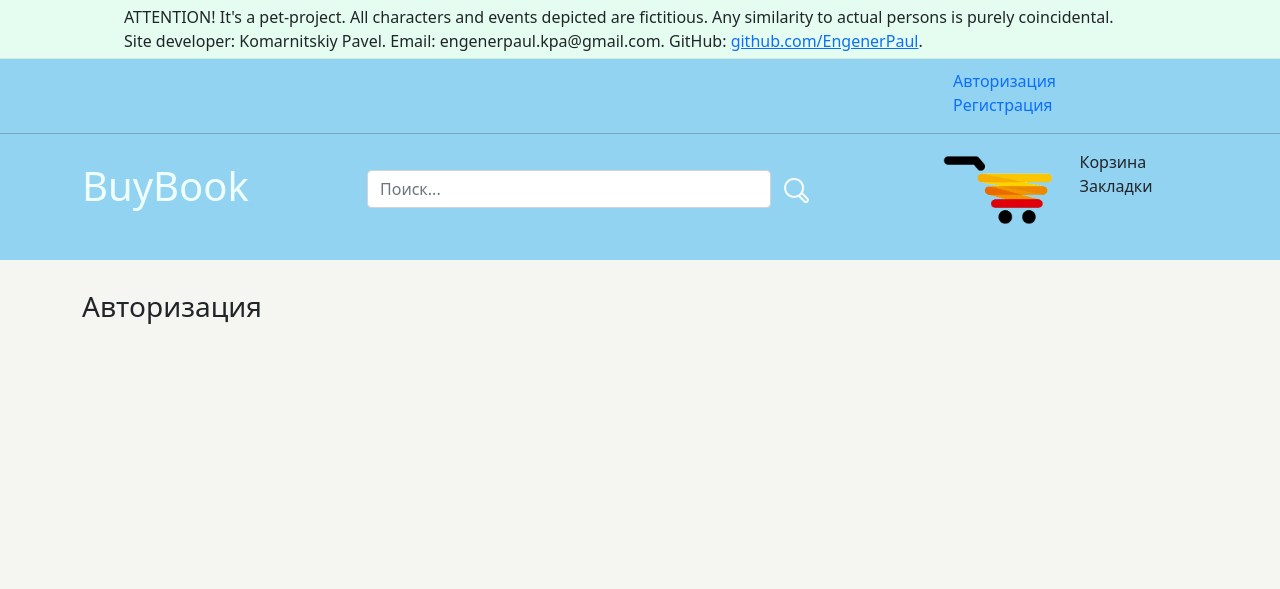
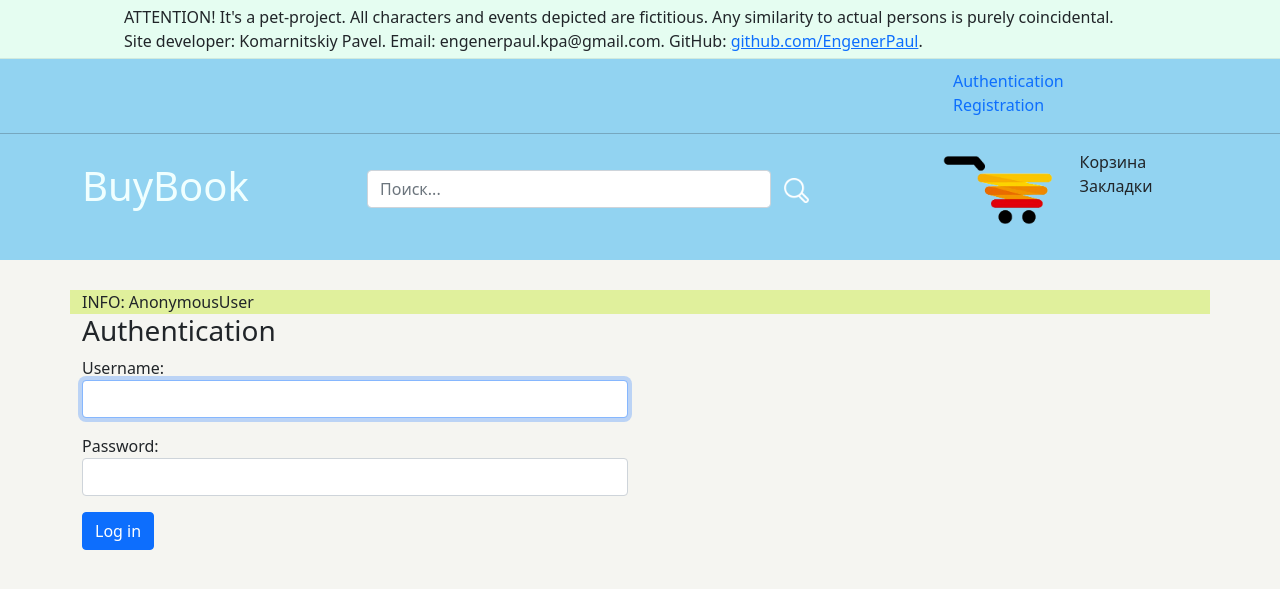
Before and after one commit to EngenerPaul/BuyBook, a Django app: page /login in a window 1280 px wide. Shown: the top 589 px of the page. Run offline with Django 3.2, Linux system fonts and the light colour scheme.

Commit message:
Create registration

```diff
--- a/buybook/forms.py
+++ b/buybook/forms.py
@@ -10,8 +10,52 @@ class AuthUserForm(AuthenticationForm, forms.ModelForm):
         model = User
         fields = ('username', 'password')
 
+        # doesn't work!
+        # labels = {
+        #     'username': 'Name',
+        #     'password': 'Password',
+        # }
+        # widgets = {
+        #     'username':forms.TextInput(attrs={
+        #         'class': 'form-control',
+        #         'placeholder': 'Please enter your name'
+        #     }),
+        #     'password':forms.TextInput(attrs={
+        #         'class': 'form-control',
+        #         'placeholder': 'Please enter your password'
+        #     })
+        # }
+
+    def __init__(self, *args, **kwargs):
+        super().__init__(*args, **kwargs)
+        for field in self.fields:
+            self.fields[field].widget.attrs['class'] = 'form-control'
+
 # Registration
 class RegisterUserForm(forms.ModelForm):
     class Meta:
         model = User
         fields = ('username', 'password')
+        labels = {
+            'username': 'Name',
+            'password': 'Password',
+        }
+        widgets = {
+            'username':forms.TextInput(attrs={
+                'class': 'form-control',
+                'placeholder': 'Please enter your name'
+            }),
+            'password':forms.TextInput(attrs={
+                'class': 'form-control',
+                'placeholder': 'Please enter your password'
+            })
+        }
+
+    # needed for saving password
+    # .\venv\Lib\site-packages\django\contrib\auth\forms.py - class UserCreationForm
+    def save(self, commit=True):
+        user = super().save(commit=False)
+        user.set_password(self.cleaned_data["password"])
+        if commit:
+            user.save()
+        return user
--- a/buybook/templates/buybook/index.html
+++ b/buybook/templates/buybook/index.html
@@ -6,7 +6,7 @@
     <div class="row">
 
         <div class="col-2" style="min-width: 200px;">
-            <h4 style="text-align: center;">Жанры</h4>
+            <h4 style="text-align: center;">Genres</h4>
             <hr>
             <div style="margin-left: 10px;">
                 {% for genre in genres %}
@@ -32,7 +32,7 @@
                             <div class="col-6" style="padding: 0 5px; min-width: 125px; display: flex; align-items: center;">
                                 <button type='submit' class='btn btn-primary btn-block' style="padding: 6px 12px 6px 6px; width: 100%; ">
                                     <img src="static/img/minibasket.png" alt="minibasket" height="20">
-                                    Купить
+                                    Buy
 
                                 </button>
                             </div>
--- a/buybook/templates/buybook/login.html
+++ b/buybook/templates/buybook/login.html
@@ -3,8 +3,16 @@
 {% block content %}
 
 <div class="container">
-    <h3>Авторизация</h3>
-
+    <h3>Authentication</h3>
+    <div class="row">
+        <div class="col-6">
+            <form method="post">
+                {% csrf_token %}
+                {{ form.as_p }}
+                <button type='submit' class='btn btn-primary btn-block'>Log in</button>
+            </form>
+        </div>
+    </div>
 </div>
 
 {% endblock content %}
--- a/buybook/urls.py
+++ b/buybook/urls.py
@@ -1,10 +1,13 @@
+from unicodedata import name
 from django.contrib import admin
 from django.urls import path, include
 
-from .views import Home, CustomLoginView, CustomRegistration
+from .views import Home, CustomLoginView, CustomRegistration, CustomLogOut
 
 urlpatterns = [
     path('', Home.as_view(), name='home'),
-    path('login', CustomLoginView.as_view(), name='login'),
-    path('registration', CustomRegistration.as_view(), name='registration')
+    path('login', CustomLoginView.as_view(), name='login_page'),
+    path('registration', CustomRegistration.as_view(), name='registration_page'),
+    path('logout', CustomLogOut.as_view(), name='logout_page'),
+
 ]
--- a/buybook/views.py
+++ b/buybook/views.py
@@ -2,8 +2,9 @@ from django.http import HttpResponse
 from django.shortcuts import render
 from django.urls import reverse_lazy
 from django.views.generic import ListView, CreateView
-from django.contrib.auth.views import LoginView
+from django.contrib.auth.views import LoginView, LogoutView
 from django.contrib.auth.models import User
+from django.contrib.auth import authenticate, login
 
 from .models import Book, Author, Genre
 from .forms import AuthUserForm, RegisterUserForm
@@ -29,12 +30,30 @@ class Home(ListView):
 # Authentication
 class CustomLoginView(LoginView):
     template_name = "buybook/login.html"
-    from_class = AuthUserForm
+    form_class = AuthUserForm
     success_url = reverse_lazy('home')
+
+    # success_url does't work
+    def get_success_url(self):
+        return self.success_url
 
 # Registration
 class CustomRegistration(CreateView):
     model = User
     template_name = 'buybook/registration.html'
-    from_class = RegisterUserForm
+    form_class = RegisterUserForm
     success_url = reverse_lazy('home')
+
+    def form_valid(self, form):
+        """the method is overridden
+        added auto-authentication"""
+
+        form_valid = super().form_valid(form)
+        username = form.cleaned_data['username']
+        password = form.cleaned_data['password']
+        auth_user = authenticate(username=username, password=password)
+        login(self.request, auth_user)
+        return form_valid
+
+class CustomLogOut(LogoutView):
+    next_page = reverse_lazy('home')
--- a/root/settings.py
+++ b/root/settings.py
@@ -116,7 +116,7 @@ AUTH_PASSWORD_VALIDATORS = [
 # Internationalization
 # https://docs.djangoproject.com/en/3.2/topics/i18n/
 
-LANGUAGE_CODE = 'ru-ru'
+LANGUAGE_CODE = 'en-us'
 
 TIME_ZONE = 'UTC'
 
--- a/templates/base.html
+++ b/templates/base.html
@@ -19,6 +19,10 @@
 
     {% include 'inc/_header.html' %}
 
+    <div class="container" style="background-color: rgb(224, 240, 156);">
+        INFO: {{ request.user }}
+    </div>
+
     {% block content %}
     {% endblock content %}
 
--- a/templates/inc/_header.html
+++ b/templates/inc/_header.html
@@ -3,13 +3,18 @@
         <div class="row">
             <div class="col-md-3 offset-md-9">
                 <ul class="nav nav-pills">
-                    <li class="nav-item">
-                        <a class="nav-link" href="{% url 'login' %}">Авторизация</a>
-                    </li>
-                    <li class="nav-item">
-                        <a class="nav-link" href="{% url 'registration' %}">Регистрация</a>
-                    </li>
-
+                    {% if request.user.is_authenticated %}
+                        <li class="nav-item">
+                            <a class="btn btn-danger" href="{% url 'logout_page' %}">LogOut</a>
+                        </li>
+                    {% else %}
+                        <li class="nav-item">
+                            <a class="nav-link" href="{% url 'login_page' %}">Authentication</a>
+                        </li>
+                        <li class="nav-item">
+                            <a class="nav-link" href="{% url 'registration_page' %}">Registration</a>
+                        </li>
+                    {% endif %}
                 </ul>
 
 
```
Also changed, not shown: buybook/templates/buybook/registration.html (+11 -2 lines).
